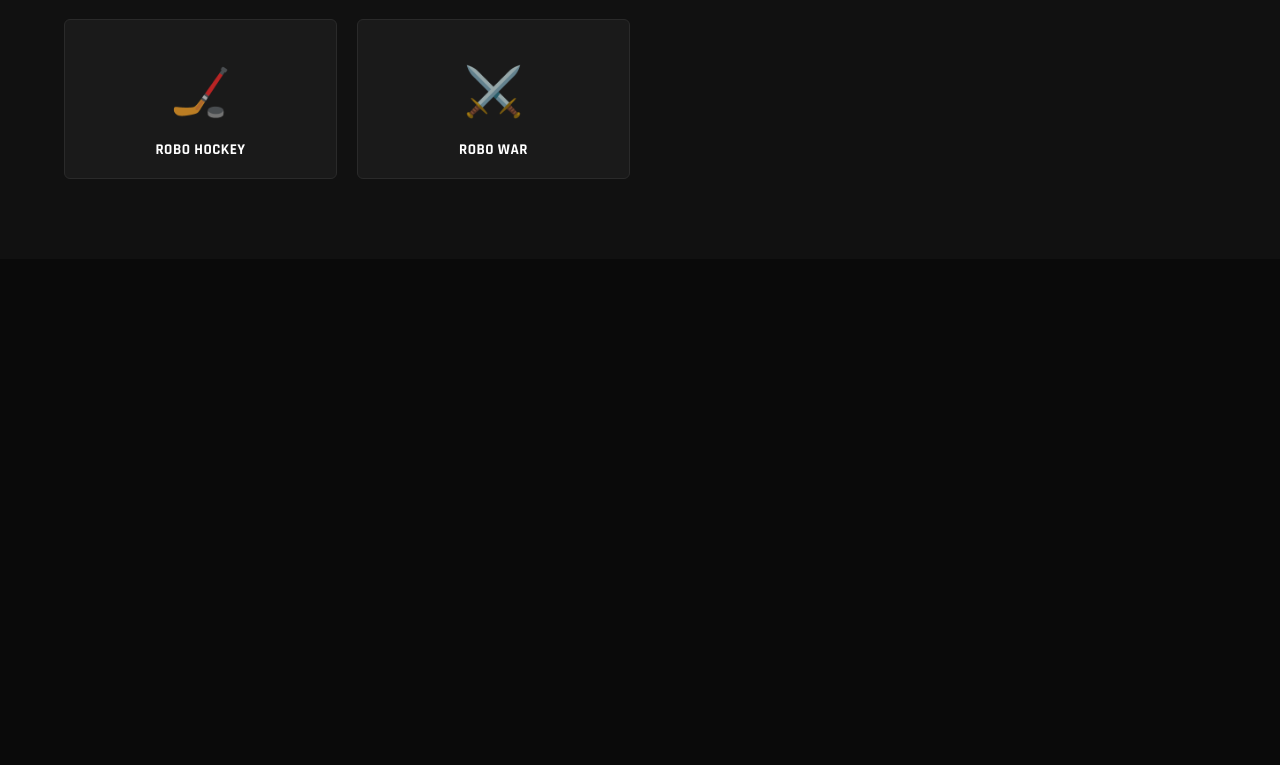
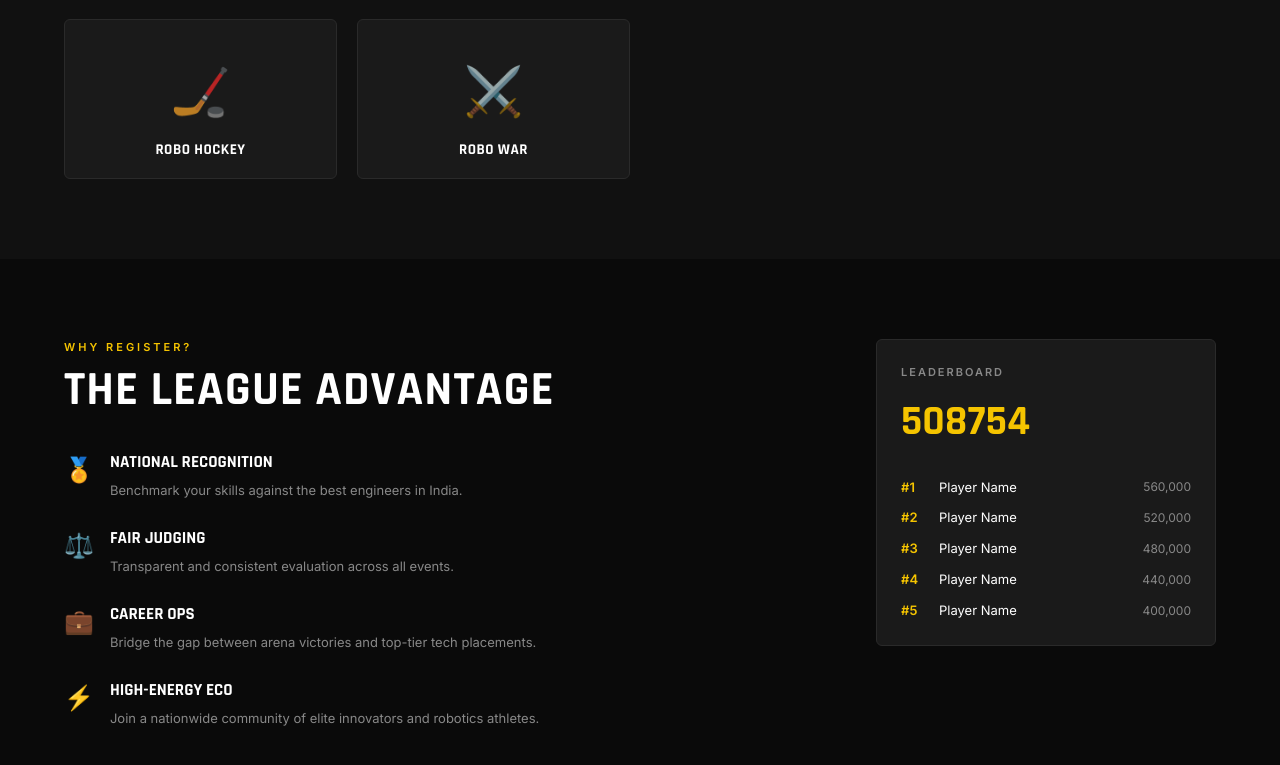
Before and after one commit to Shreyash-Bhimte/botleague, a React (Vite) app in the folder frontend/: page / in a window 1280 px wide. Shown: the part 3042-3807 px from the top of the page. Before the commit the page ends 3301 px from the top, so only its background shows below. Built offline with nearby package versions, Linux system fonts and the light colour scheme.

Commit message:
add League Advantages section with Leaderboard

```diff
--- /dev/null
+++ b/frontend/src/components/Advantages/Advantages.css
@@ -0,0 +1,42 @@
+.advantages-section { background: var(--black); }
+
+.advantages-inner {
+  display: grid;
+  grid-template-columns: 1fr 340px;
+  gap: 60px;
+  align-items: start;
+}
+
+.advantages-list { margin-top: 32px; display: flex; flex-direction: column; gap: 24px; }
+
+.advantage-item {
+  display: flex;
+  align-items: flex-start;
+  gap: 16px;
+}
+.adv-icon { font-size: 24px; flex-shrink: 0; margin-top: 2px; }
+.adv-title { font-family: var(--font-display); font-size: 17px; font-weight: 700; text-transform: uppercase; margin-bottom: 4px; }
+.adv-desc  { font-size: 13px; color: var(--gray); }
+
+/* Leaderboard */
+.leaderboard-card {
+  background: var(--card);
+  border: 1px solid var(--border);
+  border-radius: var(--radius);
+  padding: 24px;
+  position: sticky;
+  top: 80px;
+}
+.lb-label { font-size: 11px; font-weight: 600; letter-spacing: 2px; text-transform: uppercase; color: var(--gray); margin-bottom: 8px; }
+.lb-score { font-family: var(--font-display); font-size: 42px; font-weight: 700; color: var(--yellow); margin-bottom: 20px; }
+
+.lb-rows { display: flex; flex-direction: column; gap: 10px; }
+.lb-row  { display: flex; align-items: center; gap: 10px; font-size: 13px; }
+.lb-rank { color: var(--yellow); font-weight: 700; width: 28px; }
+.lb-name { flex: 1; }
+.lb-pts  { color: var(--gray); font-size: 12px; }
+
+@media (max-width: 900px) {
+  .advantages-inner { grid-template-columns: 1fr; }
+  .leaderboard-card { position: static; }
+}
--- /dev/null
+++ b/frontend/src/components/Advantages/Advantages.jsx
@@ -0,0 +1,40 @@
+import { advantages } from '../../data/advantages';
+import './Advantages.css';
+
+export default function Advantages() {
+  return (
+    <section className="section advantages-section">
+      <div className="container advantages-inner">
+        <div className="advantages-left">
+          <p className="section-label">Why Register?</p>
+          <h2 className="section-title">The League Advantage</h2>
+          <div className="advantages-list">
+            {advantages.map(a => (
+              <div className="advantage-item" key={a.id}>
+                <span className="adv-icon">{a.icon}</span>
+                <div>
+                  <h4 className="adv-title">{a.title}</h4>
+                  <p className="adv-desc">{a.desc}</p>
+                </div>
+              </div>
+            ))}
+          </div>
+        </div>
+
+        <div className="leaderboard-card">
+          <p className="lb-label">Leaderboard</p>
+          <div className="lb-score">508754</div>
+          <div className="lb-rows">
+            {[1,2,3,4,5].map(i => (
+              <div className="lb-row" key={i}>
+                <span className="lb-rank">#{i}</span>
+                <span className="lb-name">Player Name</span>
+                <span className="lb-pts">{(600000 - i * 40000).toLocaleString()}</span>
+              </div>
+            ))}
+          </div>
+        </div>
+      </div>
+    </section>
+  );
+}
--- a/frontend/src/pages/Home.jsx
+++ b/frontend/src/pages/Home.jsx
@@ -5,6 +5,7 @@ import UserJourney  from '../components/UserJourney/UserJourney';
 import AboutLeague  from '../components/AboutLeague/AboutLeague';
 import Categories   from '../components/Categories/Categories';
 import Disciplines  from '../components/Disciplines/Disciplines';
+import Advantages   from '../components/Advantages/Advantages';
 
 export default function Home() {
   return (
@@ -16,6 +17,7 @@ export default function Home() {
       <AboutLeague />
       <Categories />
       <Disciplines />
+      <Advantages />
     </>
   );
 }
```
